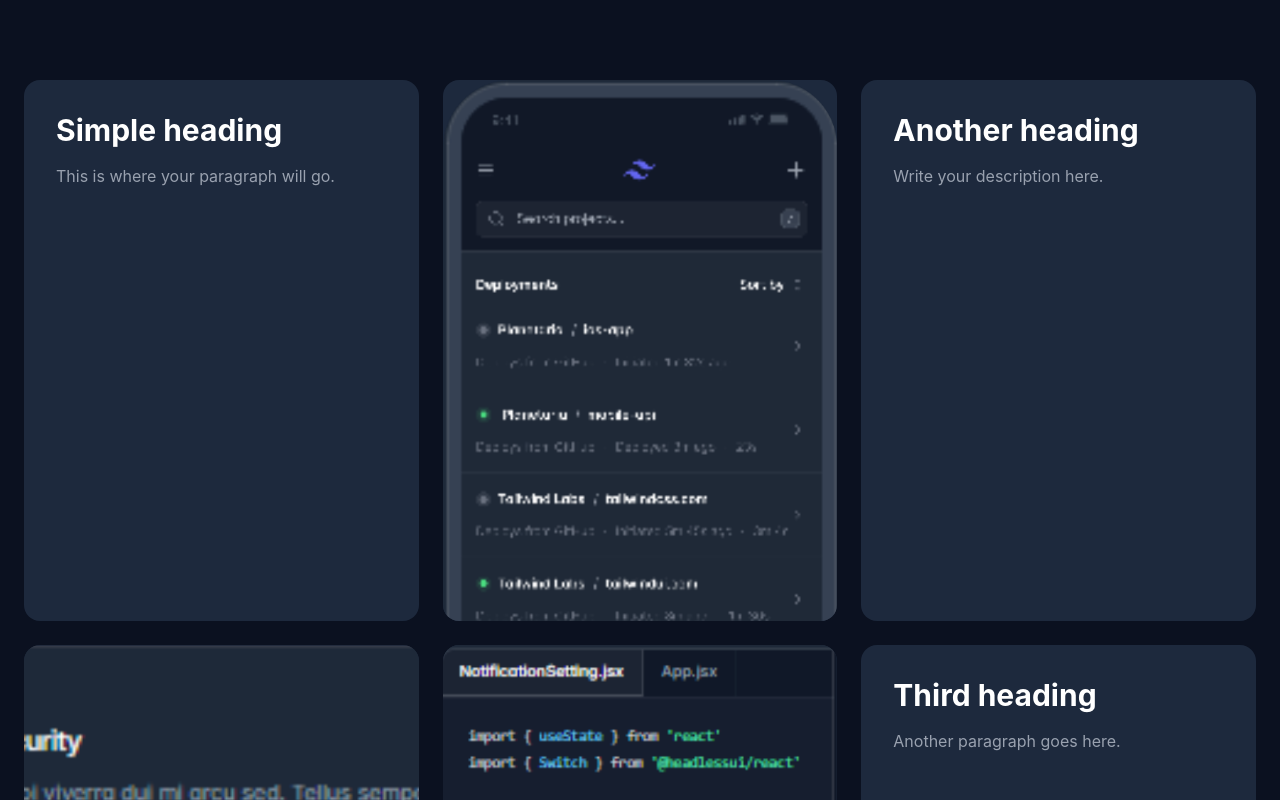
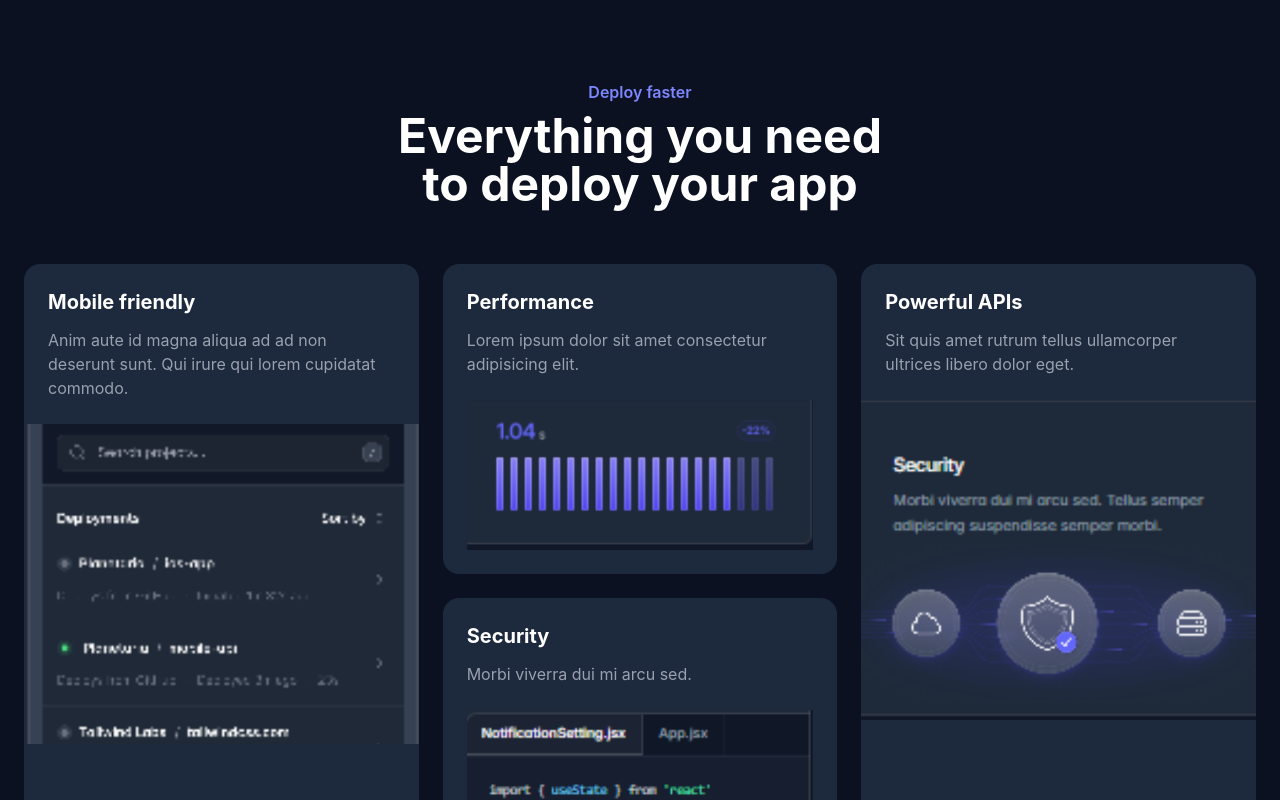
Before and after one commit to luckybarikpega80-alt/Section-App, a React (Vite) app: page /bentogrids in a window 1280 px wide. Shown: the top 800 px of the page. Built offline with nearby package versions, Linux system fonts and the light colour scheme.

Commit message:
section app

```diff
--- a/src/Bentogrids.jsx
+++ b/src/Bentogrids.jsx
@@ -5,49 +5,68 @@ import image4 from "./image4.png";
 
 function Bentogrids() {
   return (
-    <section className="bg-[#0B1120] min-h-screen px-6 py-20">
-      <div className="max-w-7xl mx-auto grid grid-cols-3 gap-6">
-        {/* 1 - Heading & Paragraph */}
-        <div className="bg-slate-800 rounded-2xl p-8">
-          <h2 className="text-3xl font-bold text-white">Simple heading</h2>
+    <section className="min-h-screen bg-[#0B1120] py-20 px-6">
+      <div className="max-w-7xl mx-auto">
+        {/* Heading */}
+        <div className="text-center mb-14">
+          <p className="text-indigo-400 font-semibold">Deploy faster</p>
 
-          <p className="text-gray-400 mt-4">
-            This is where your paragraph will go.
-          </p>
+          <h1 className="text-5xl font-bold text-white mt-2">
+            Everything you need
+            <br />
+            to deploy your app
+          </h1>
         </div>
 
-        {/* 2 - Image */}
-        <div className="bg-slate-800 rounded-2xl overflow-hidden">
-          <img src={image1} alt="" className="w-full h-full object-cover" />
-        </div>
+        {/* Grid */}
+        <div className="grid grid-cols-3 gap-6">
+          {/* LEFT CARD */}
+          <div className="row-span-2 rounded-2xl bg-slate-800 overflow-hidden">
+            <div className="p-6">
+              <h2 className="text-white text-xl font-bold">Mobile friendly</h2>
 
-        {/* 3 - Heading & Paragraph */}
-        <div className="bg-slate-800 rounded-2xl p-8">
-          <h2 className="text-3xl font-bold text-white">Another heading</h2>
+              <p className="text-gray-400 mt-3">
+                Anim aute id magna aliqua ad ad non deserunt sunt. Qui irure qui
+                lorem cupidatat commodo.
+              </p>
+            </div>
 
-          <p className="text-gray-400 mt-4">Write your description here.</p>
-        </div>
+            <img src={image1} className="w-full h-80 object-cover" alt="" />
+          </div>
 
-        {/* 4 - Image */}
-        <div className="bg-slate-800 rounded-2xl overflow-hidden">
-          <img src={image2} alt="" className="w-full h-full object-cover" />
-        </div>
+          {/* TOP MIDDLE */}
+          <div className="rounded-2xl bg-slate-800 p-6">
+            <h2 className="text-white text-xl font-bold">Performance</h2>
 
-        {/* 5 - Image */}
-        <div className="bg-slate-800 rounded-2xl overflow-hidden">
-          <img src={image3} alt="" className="w-full h-full object-cover" />
-        </div>
+            <p className="text-gray-400 mt-3">
+              Lorem ipsum dolor sit amet consectetur adipisicing elit.
+            </p>
 
-        {/* 6 - Heading & Paragraph */}
-        <div className="bg-slate-800 rounded-2xl p-8">
-          <h2 className="text-3xl font-bold text-white">Third heading</h2>
+            <img src={image4} className="mt-6 w-full" alt="" />
+          </div>
 
-          <p className="text-gray-400 mt-4">Another paragraph goes here.</p>
-        </div>
+          {/* RIGHT CARD */}
+          <div className="row-span-2 rounded-2xl bg-slate-800 overflow-hidden">
+            <div className="p-6">
+              <h2 className="text-white text-xl font-bold">Powerful APIs</h2>
 
-        {/* 7 - Image */}
-        <div className="bg-slate-800 rounded-2xl overflow-hidden col-span-3">
-          <img src={image4} alt="" className="w-full h-full object-cover" />
+              <p className="text-gray-400 mt-3">
+                Sit quis amet rutrum tellus ullamcorper ultrices libero dolor
+                eget.
+              </p>
+            </div>
+
+            <img src={image2} className="w-full h-80 object-cover" alt="" />
+          </div>
+
+          {/* BOTTOM MIDDLE */}
+          <div className="rounded-2xl bg-slate-800 p-6">
+            <h2 className="text-white text-xl font-bold">Security</h2>
+
+            <p className="text-gray-400 mt-3">Morbi viverra dui mi arcu sed.</p>
+
+            <img src={image3} className="mt-6 w-full" alt="" />
+          </div>
         </div>
       </div>
     </section>
```
